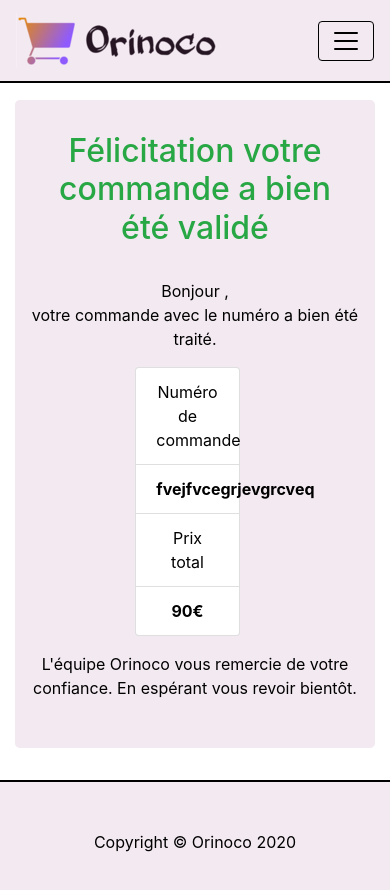
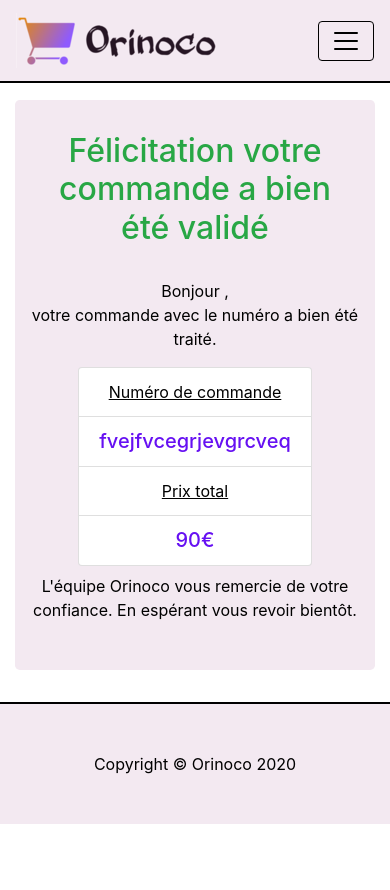
Before and after one commit to Shadowstik/Projet-5, a website: page validate.html in a window 390 px wide. After the commit the page ends 844 px from the top, so only its background shows below. Drawn offline with nearby package versions, Linux system fonts and the light colour scheme.

Commit message:
css fini

```diff
--- a/validate.html
+++ b/validate.html
@@ -49,15 +49,15 @@
             <h1 class="text-success h2">Félicitation votre commande a bien été validé</h1><br>
             <p>Bonjour <span></span>,<br>
                 votre commande avec le numéro <span></span> a bien été traité.</p>
-            <div class="row my-3">
-                <div class="col-4"></div>
-                <ul class="list-group col-4">
-                    <li class="list-group-item"><span>Numéro de commande</span></li>
-                    <li class="list-group-item"><strong>fvejfvcegrjevgrcveq</strong></li>
-                    <li class="list-group-item"><span>Prix total</span></li>
-                    <li class="list-group-item"><strong>90€</strong></li>
-                </ul>
-                <div class="col-4"></div>
+            <div class="row my-2">
+                <div class="m-auto">
+                    <ul class="list-group">
+                        <li class="list-group-item"><u>Numéro de commande</u></li>
+                        <li class="list-group-item"><span class="text-primary h5">fvejfvcegrjevgrcveq</span></li>
+                        <li class="list-group-item"><u>Prix total</u></li>
+                        <li class="list-group-item"><span class="text-primary h5">90€</span></li>
+                    </ul>
+                </div>
             </div>
             <p>L'équipe Orinoco vous remercie de votre confiance. En espérant vous revoir bientôt.</p>
         </div>
@@ -71,9 +71,8 @@
     <!-- Footer END -->
 
     <!-- JavaScript : jQuery - Popper.js - Bootstrap JS -->
-    <script src="css/node_modules/bootstrap/js/src/jquery-3.5.1.min.js"></script>
-    <script src="css/node_modules/bootstrap/js/src/popover.js"></script>
-    <script src="css/node_modules/bootstrap/dist/js/bootstrap.min.js"></script>
+    <script src="node_modules/bootstrap/js/dist/jquery-3.5.1.min.js"></script>
+    <script src="node_modules/bootstrap/dist/js/bootstrap.min.js"></script>
 </body>
 
 </html>
```
Also changed, not shown: cart.html (+6 -7 lines), index.html (+2 -3 lines), product.html (+4 -5 lines), README.md.
